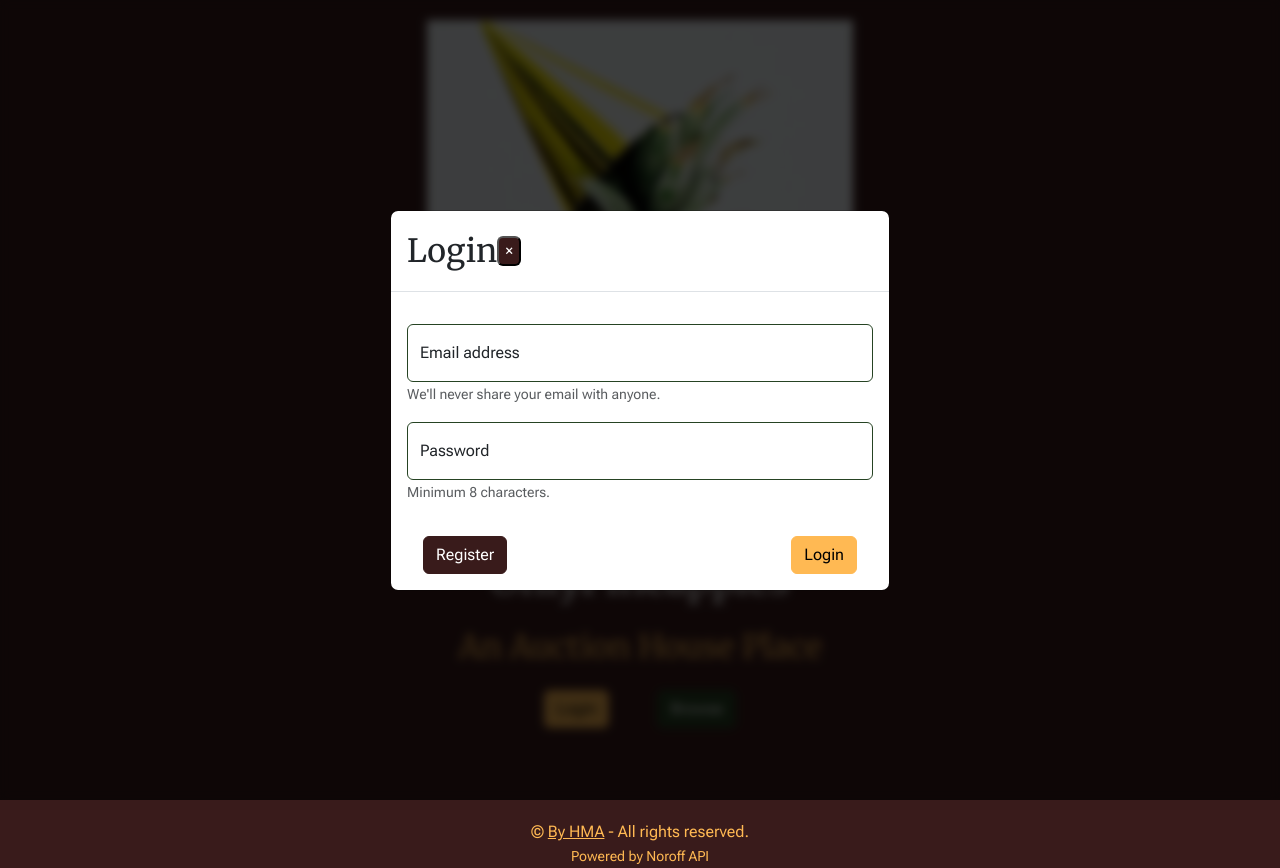
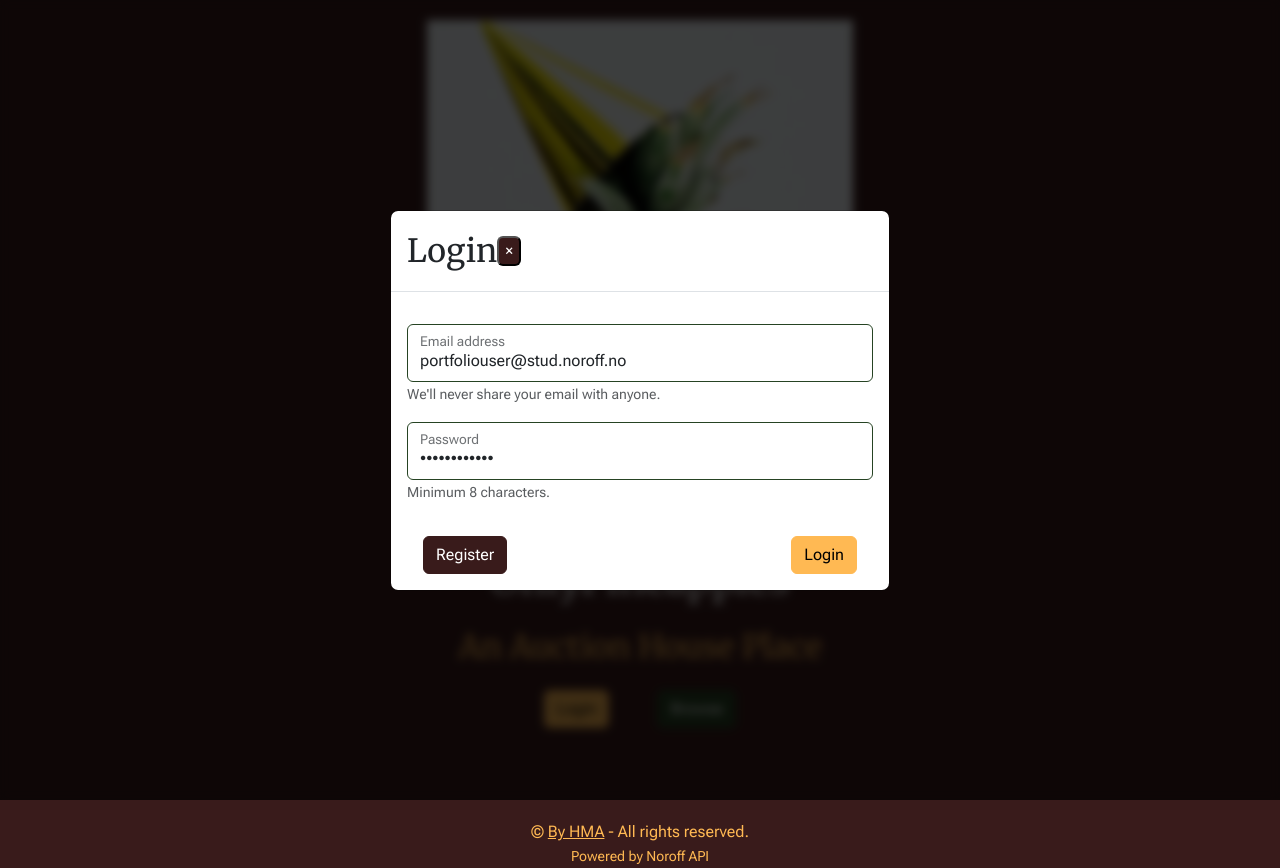
Before and after one commit to Spookyrumble/Auction, a website built with Vite: page index.html in a window 1280 px wide. Both pictures are taken after a click on the button "Login". Built offline with nearby package versions, Linux system fonts and the light colour scheme.

Commit message:
Adds hardcode user for portfolio

```diff
--- a/index.html
+++ b/index.html
@@ -36,6 +36,7 @@
                   <input
                     name="email"
                     type="email"
+                    value="portfoliouser@stud.noroff.no"
                     class="form-control border-info"
                     id="emailInput"
                     aria-describedby="emailHelp"
@@ -53,6 +54,7 @@
                   <input
                     name="password"
                     type="password"
+                    value="auctionhouse"
                     class="form-control border-info"
                     id="passwordInput"
                     placeholder="Password"
```
